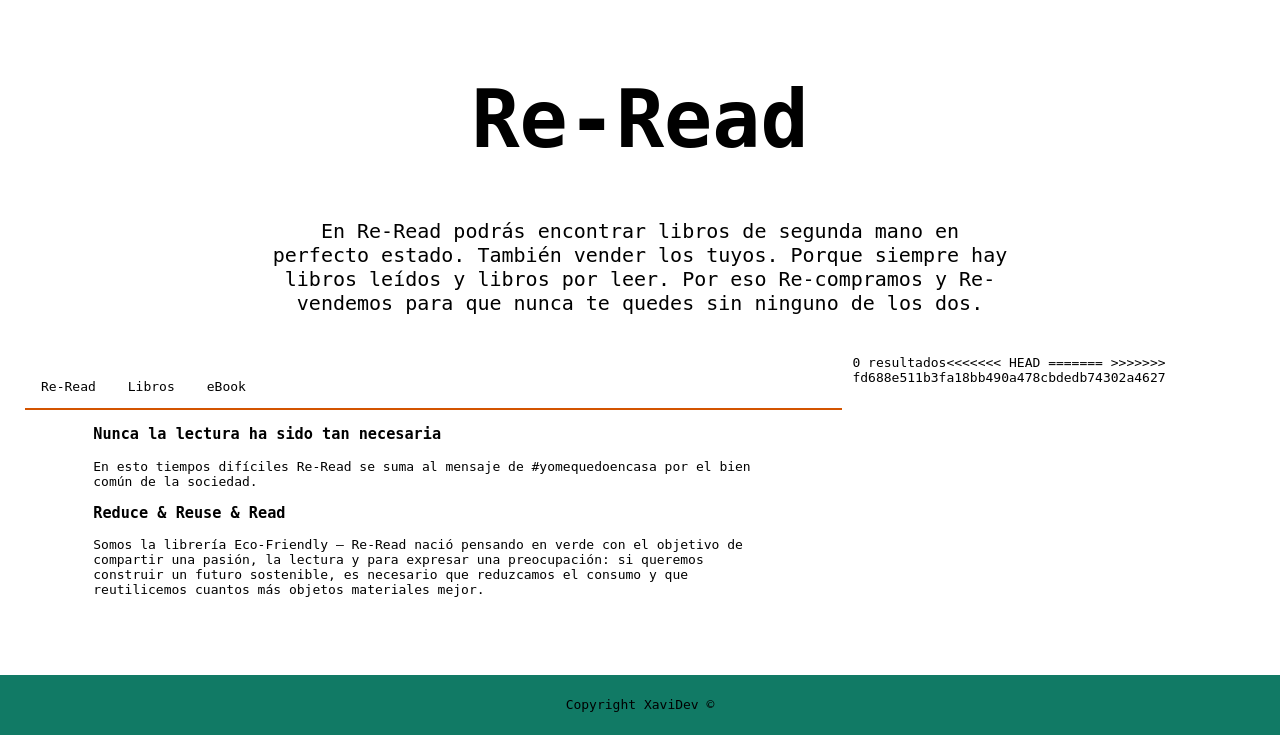
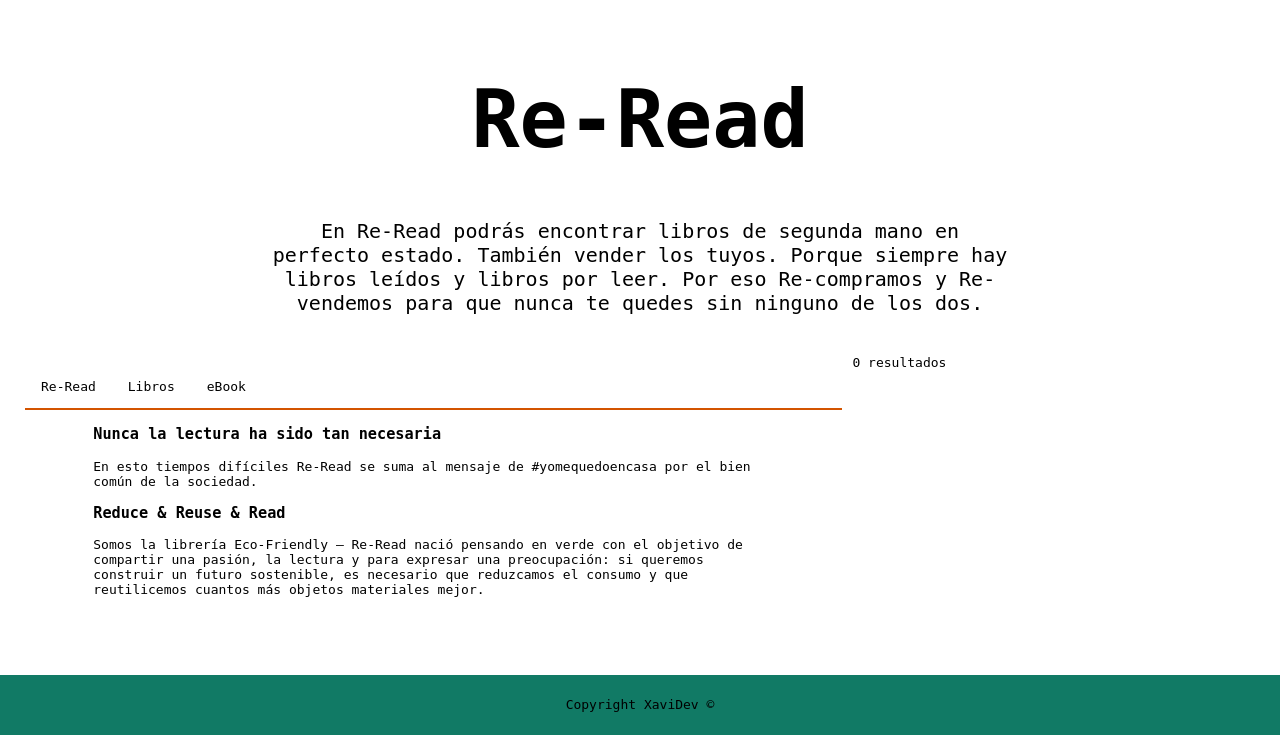
Before and after one commit to XavierJaramillo/ReRead-php, a PHP site: page / in a window 1280 px wide. Shown: the part 65-800 px from the top of the page. Run offline with PHP 8.4, Linux system fonts and the light colour scheme; data that the repository does not hold is empty.

```diff
--- a/index.php
+++ b/index.php
@@ -56,10 +56,6 @@
                 echo "0 resultados";
             }
         ?>
-<<<<<<< HEAD
-
-=======
->>>>>>> fd688e511b3fa18bb490a478cbdedb74302a4627
     </div>
 
     <footer class="footer">
```
